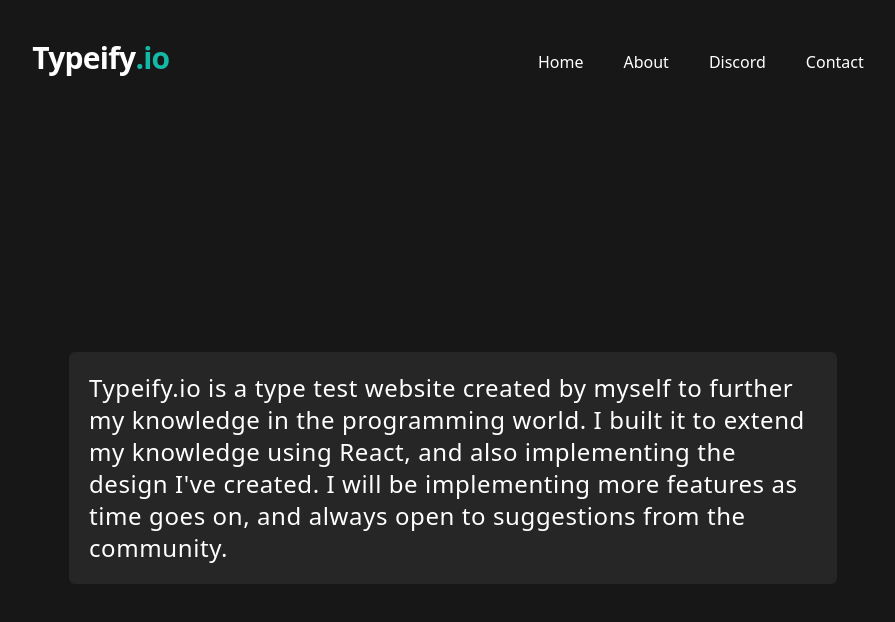
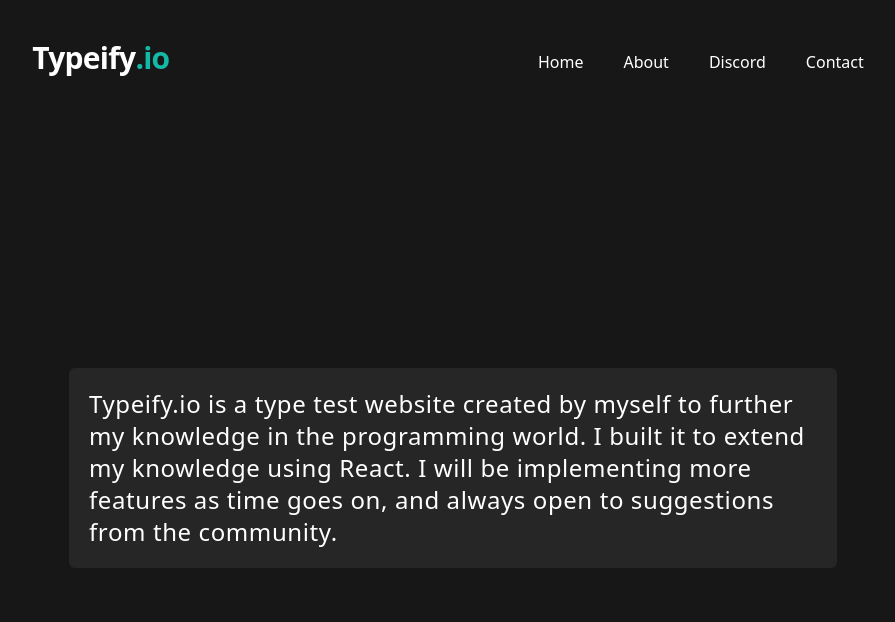
Before and after one commit to bmaczynski/Typeify, a React (Create React App) app: page /about in a window 1280 px wide. Shown: the top 622 px of the page, without its empty margins (187-1082 px from the left). Built offline with nearby package versions, Linux system fonts and the light colour scheme.

Commit message:
text changes

```diff
--- a/src/components/About.js
+++ b/src/components/About.js
@@ -6,9 +6,8 @@
       <div className="bg-neutral-800 max-w-3xl mt-[-136px] rounded-md p-5 text-2xl tracking-wide font-medium">
         Typeify.io is a type test website created by myself to further my
         knowledge in the programming world. I built it to extend my knowledge
-        using React, and also implementing the design I've created. I will be
-        implementing more features as time goes on, and always open to
-        suggestions from the community.
+        using React. I will be implementing more features as time goes on, and
+        always open to suggestions from the community.
       </div>
     </div>
   );
```
